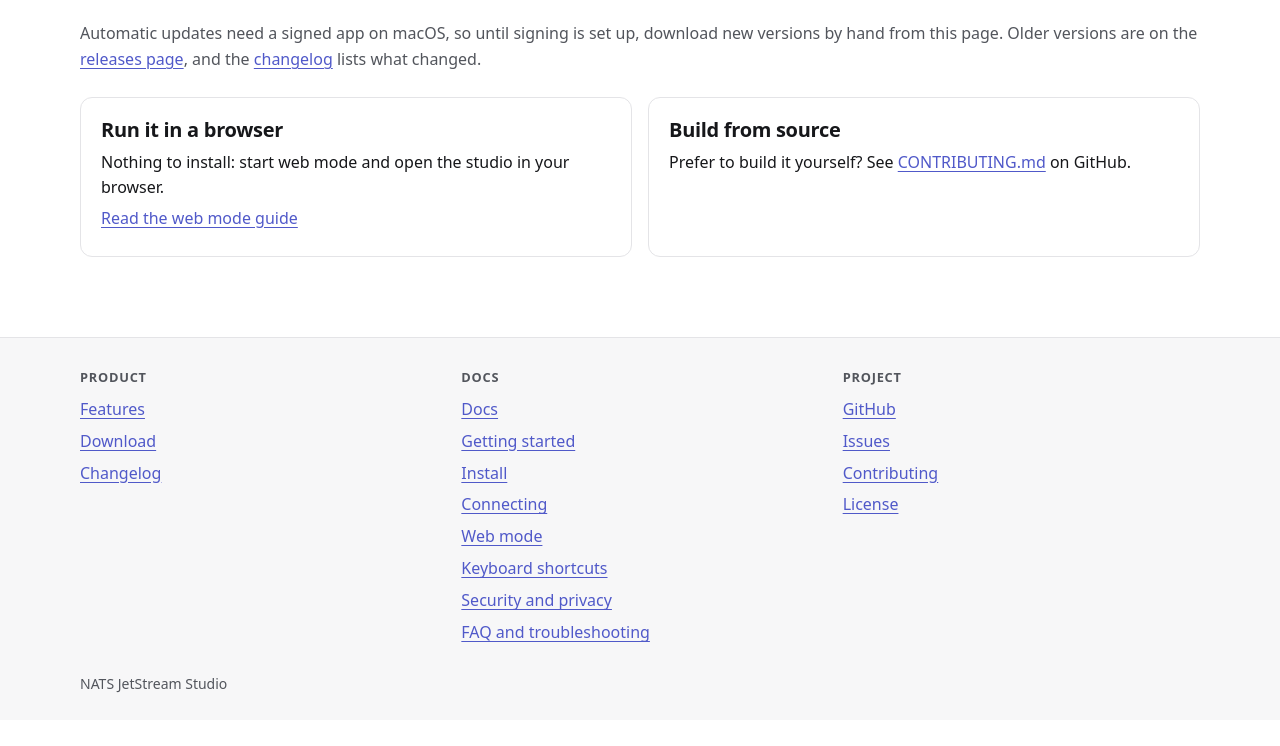
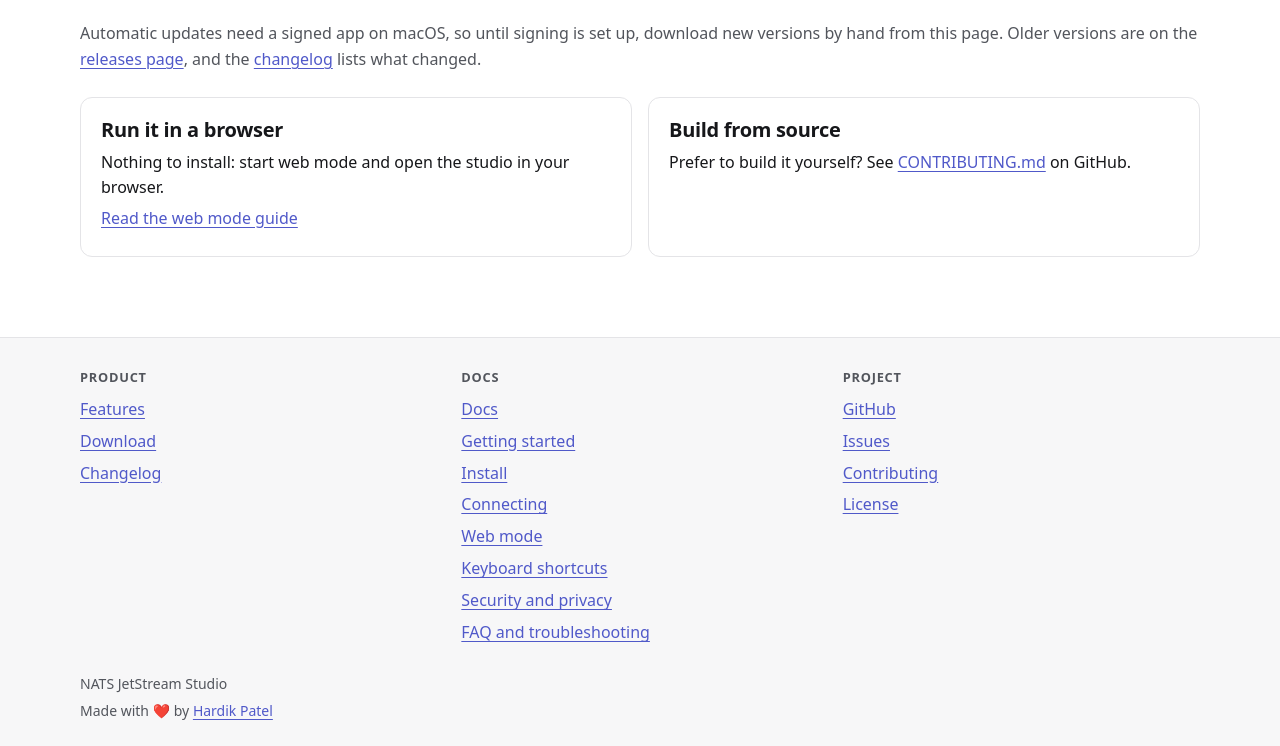
Before and after one commit to hardik-id/nats-jetstream-studio, a React app in the folder site/: page /nats-jetstream-studio/download in a window 1280 px wide. Shown: the part 746-1492 px from the top of the page. Before the commit the page ends 1466 px from the top, so only its background shows below. Built offline with nearby package versions, Linux system fonts and the light colour scheme; no server answers.

Commit message:
Credit line in the site footer and About dialog (#60)

```diff
--- a/site/src/components/Footer.astro
+++ b/site/src/components/Footer.astro
@@ -35,6 +35,9 @@ const version: string | undefined = undefined
   </div>
   <div class="container version">
     NATS JetStream Studio{version ? ` ${version}` : ''}
+    <span class="credit">
+      Made with ❤️ by <a href="https://github.com/hardik-id" rel="noopener">Hardik Patel</a>
+    </span>
   </div>
 </footer>
 
@@ -65,6 +68,10 @@ const version: string | undefined = undefined
   li {
     padding-block: 0.2rem;
   }
+  .credit {
+    display: block;
+    margin-top: 0.25rem;
+  }
   .version {
     margin-top: 1.5rem;
     color: var(--muted);
```
Also changed, not shown: src/renderer/src/features/shell/Overlays.tsx (+11 -0 lines).
